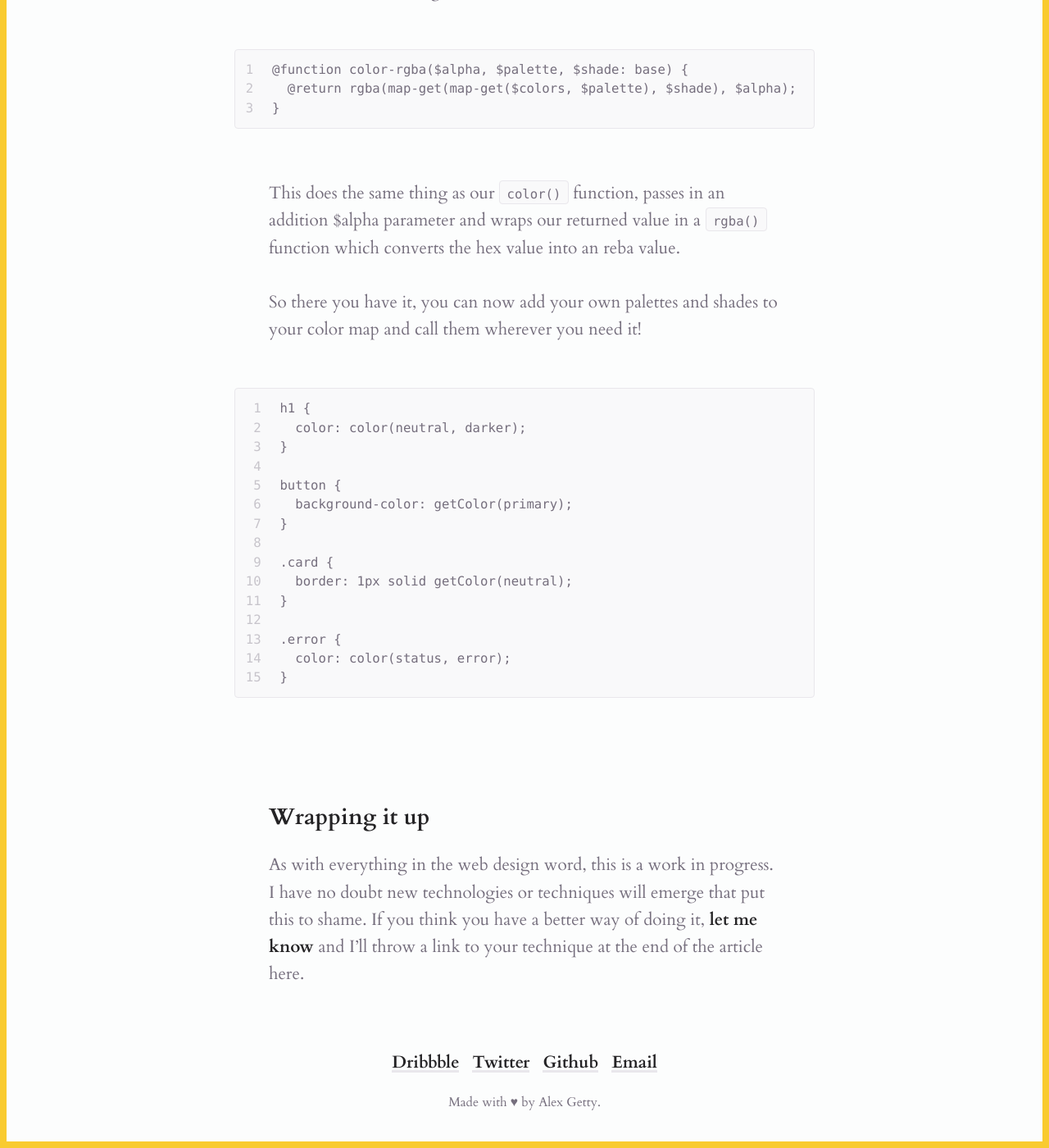
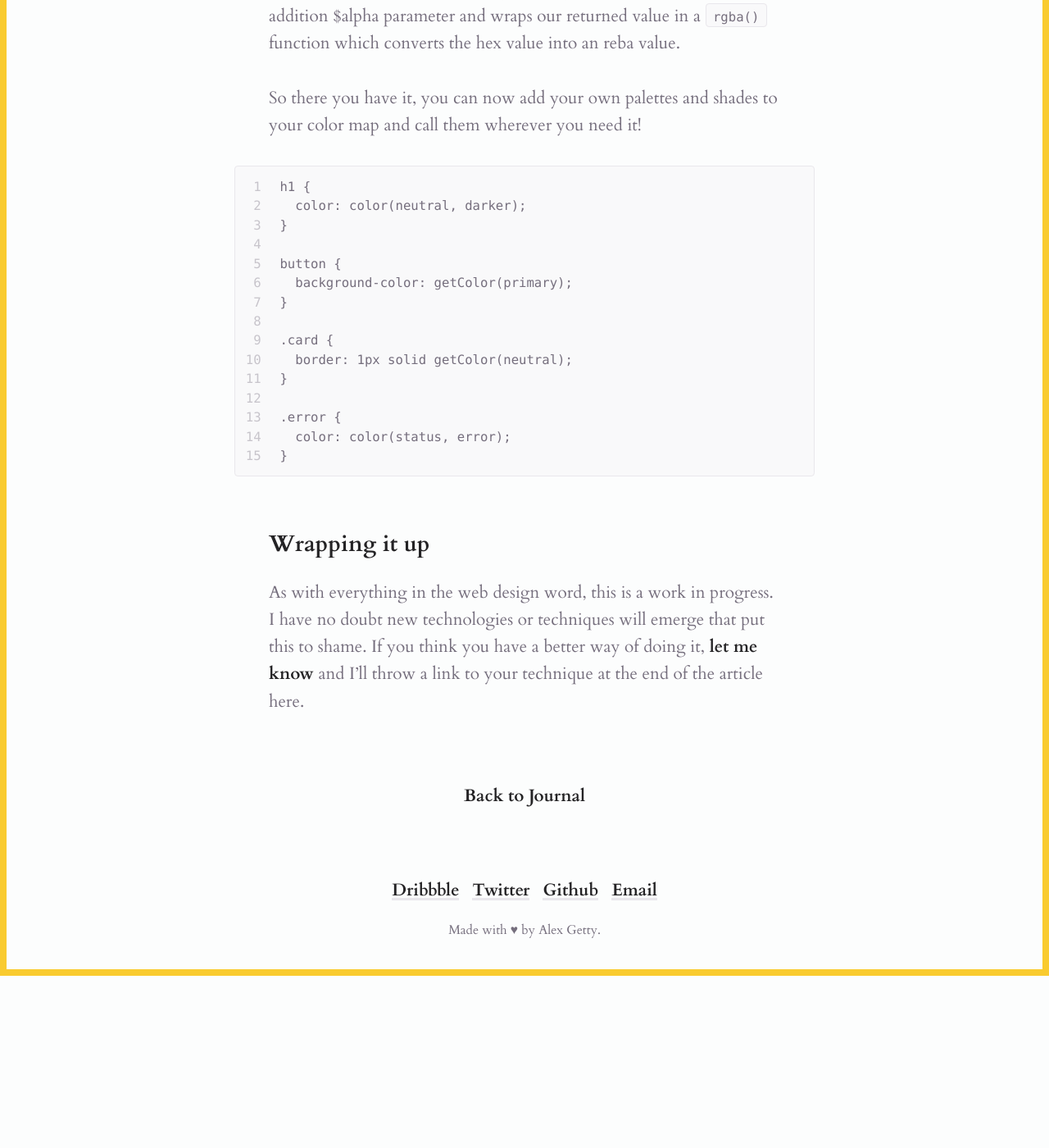
Before and after one commit to alexgetty/personal-site, a Jekyll site: the page built from _posts/2017-01-17-how-to-sass-up-your-colors.markdown, in a window 1280 px wide and 1400 px high, scrolled down 5266 px. Shown: the whole window at 82% size. Built offline with Jekyll 4.4.1, drawn with Linux system fonts in a browser that asks for light colours; after the commit the page ends 6456 px from its top, so only the background shows below that.

Commit message:
Added a footer to journal entries and tweaked some spacing issues.

```diff
--- a/_includes/header.html
+++ b/_includes/header.html
@@ -3,7 +3,7 @@
     <a href="{{site.baseurl}}/">Alex Getty</a>
   </div>
   <nav>
-    <a href="{{site.baseurl}}/journal/"{% if page.section == 'journal' %} class="-active"{% endif %}>Journal</a>
-    <a href="{{site.baseurl}}/about/"{% if page.section == 'about' %} class="-active"{% endif %}>About</a>
+    <a href="{{site.baseurl}}/journal/" {% if page.section == 'journal' %} class="-active"{% endif %}>Journal</a>
+    <a href="{{site.baseurl}}/about/" {% if page.section == 'about' %} class="-active"{% endif %}>About</a>
   </nav>
 </header>
--- a/_layouts/post.html
+++ b/_layouts/post.html
@@ -10,4 +10,7 @@ layout: default
     </div>
   </header>
   {{ page.content }}
+  <footer>
+    <a href="{{site.baseurl}}/journal/">Back to Journal</a>
+  </footer>
 </article>
--- a/_sass/components/_highlight.scss
+++ b/_sass/components/_highlight.scss
@@ -21,10 +21,6 @@ pre {
 
 p code {
  white-space: pre;
-}
-
-pre code, .gist {
-  margin: 1rem auto 3rem;
 }
 
 .lineno {
--- a/_sass/components/_post.scss
+++ b/_sass/components/_post.scss
@@ -23,7 +23,22 @@
     margin: 3rem auto 1rem;
   }
 
+  figure {
+    p + & {
+      margin-top: 1rem;
+    }
+
+    & + p {
+      margin-top: 2rem;
+    }
+  }
+
   .title {
     padding: 8rem 1rem 4rem;
   }
+
+  footer {
+    margin: 4rem auto 2rem;
+    text-align: center;
+  }
 }
```
